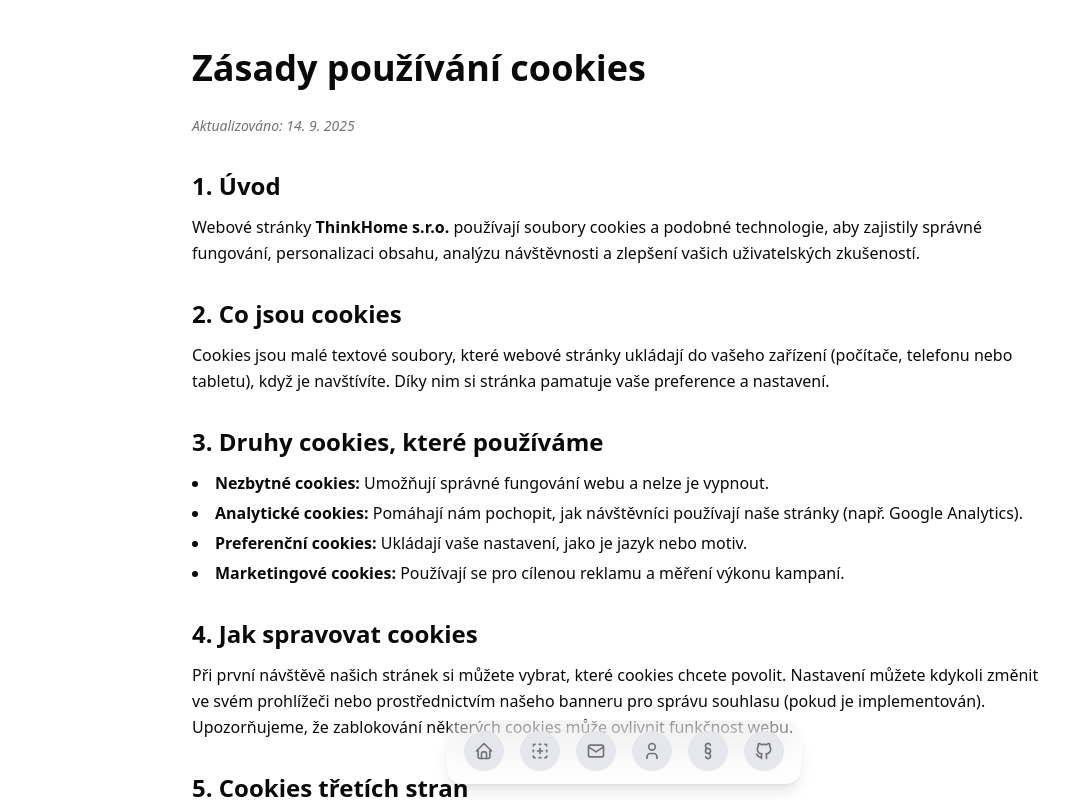
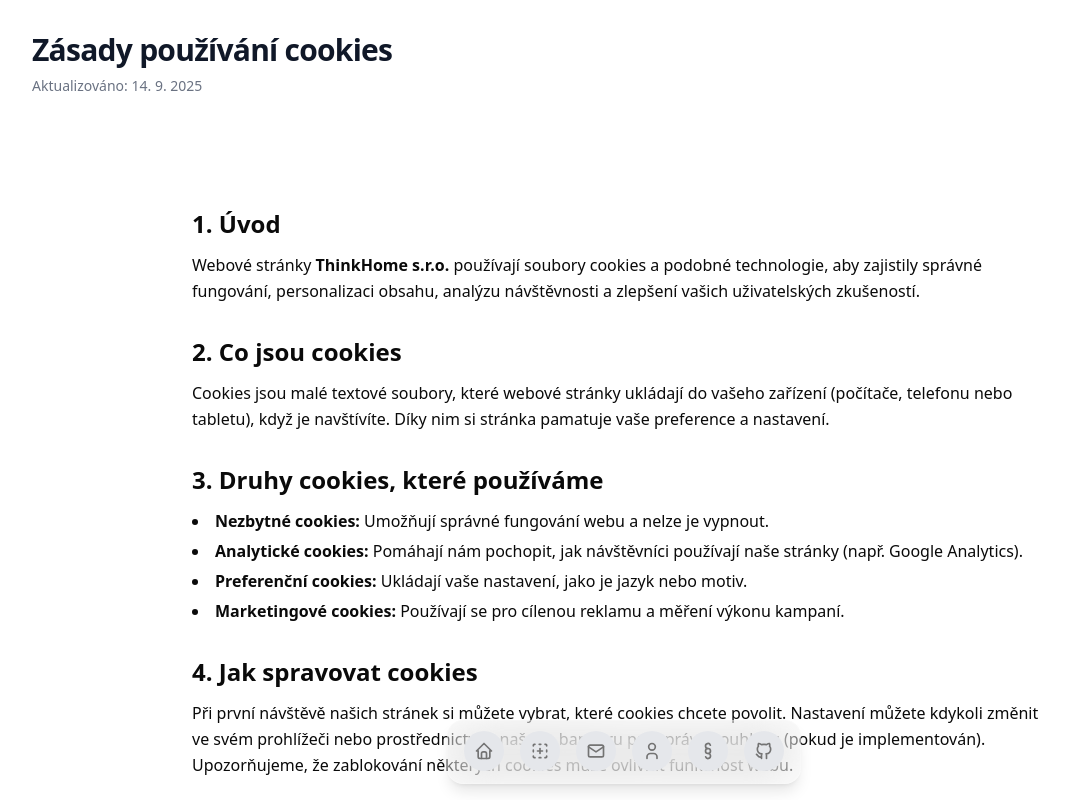
Before and after one commit to thinkhome-org/web-v1, a Next.js app: page /legal/cookies in a window 1280 px wide. Shown: the top 800 px of the page, without its empty margins (16-1085 px from the left). Built offline with nearby package versions, Linux system fonts and the light colour scheme.

Commit message:
feat(legal): restructure legal pages with new header component
refactor(ui): extract common card styles to background-container
style(ui): remove redundant backdrop-blur from card components
feat(layout): add grid pattern background to root layout

```diff
--- a/src/app/contact/page.tsx
+++ b/src/app/contact/page.tsx
@@ -31,10 +31,10 @@ export default function ContactPage() {
             return (
               <div
                 key={index}
-                className="group p-6 rounded-lg bg-card/60 border border-border hover:border-muted-foreground/20 transition-all duration-300 backdrop-blur-xl z-10 hover:scale-105 transform-gpu"
+                className="group p-6 rounded-lg bg-card/60 border border-border hover:border-muted-foreground/20 transition-all duration-300 z-10 hover:scale-105 transform-gpu"
               >
                 <div className="flex flex-col items-center justify-center gap-4 h-full">
-                  <div className="p-3 rounded-lg bg-muted/70 group-hover:bg-muted/60 transition-colors backdrop-blur-lg">
+                  <div className="p-3 rounded-lg bg-muted/70 group-hover:bg-muted/60 transition-colors">
                     <Icon className="h-6 w-6 text-foreground" />
                   </div>
                   <CopyText
--- a/src/app/layout.tsx
+++ b/src/app/layout.tsx
@@ -66,8 +66,21 @@ export default function RootLayout({
         className={`${geistSans.variable} ${geistMono.variable} antialiased min-h-screen flex flex-col`}
       >
         <Providers>
+          {/* Grid pattern background */}
+          <div className="fixed inset-0 pointer-events-none z-0">
+            <div
+              className="h-full w-full opacity-20"
+              style={{
+                backgroundImage: `
+                  linear-gradient(to right, rgba(255,255,255,0.1) 1px, transparent 1px),
+                  linear-gradient(to bottom, rgba(255,255,255,0.1) 1px, transparent 1px)
+                `,
+                backgroundSize: '80px 80px'
+              }}
+            />
+          </div>
           <BlurFade delay={0.1} inView>
-            <div className="flex-1 mx-auto w-full max-w-7xl px-4 sm:px-6 lg:px-8">
+            <div className="flex-1 mx-auto w-full max-w-7xl px-4 sm:px-6 lg:px-8 relative z-10">
               {children}
             </div>
           </BlurFade>
--- a/src/app/legal/cookies.md
+++ b/src/app/legal/cookies.md
@@ -1,7 +1,3 @@
-# Zásady používání cookies
-
-*Aktualizováno: 14. 9. 2025*
-
 ## 1. Úvod
 
 Webové stránky **ThinkHome s.r.o.** používají soubory cookies a podobné technologie, aby zajistily správné fungování, personalizaci obsahu, analýzu návštěvnosti a zlepšení vašich uživatelských zkušeností.
--- a/src/app/legal/cookies/page.tsx
+++ b/src/app/legal/cookies/page.tsx
@@ -1,11 +1,21 @@
 import React from "react";
 import MarkdownRenderer from "@/components/markdown-renderer";
+import PageHeader from "@/components/ui/page-header";
 import { getMarkdownContent, getMarkdownFilename } from "@/lib/markdown";
 
 const CookiesPage = async () => {
   const content = await getMarkdownContent(getMarkdownFilename('cookies'));
 
-  return <MarkdownRenderer content={content} />;
+  return (
+    <div className="container mx-auto px-4 py-8">
+      <PageHeader
+        title="Zásady používání cookies"
+        date="14. 9. 2025"
+        alignment="left"
+      />
+      <MarkdownRenderer content={content} />
+    </div>
+  );
 };
 
 export default CookiesPage;
--- a/src/app/legal/privacy-policy.md
+++ b/src/app/legal/privacy-policy.md
@@ -1,7 +1,3 @@
-# Ochrana soukromí
-
-*Aktualizováno: 14. 9. 2025*
-
 ## 1. Úvod
 
 Společnost **ThinkHome s.r.o.** („my
--- a/src/app/legal/privacy-policy/page.tsx
+++ b/src/app/legal/privacy-policy/page.tsx
@@ -1,11 +1,21 @@
 import React from "react";
 import MarkdownRenderer from "@/components/markdown-renderer";
+import PageHeader from "@/components/ui/page-header";
 import { getMarkdownContent, getMarkdownFilename } from "@/lib/markdown";
 
 const PrivacyPage = async () => {
   const content = await getMarkdownContent(getMarkdownFilename('privacy-policy'));
 
-  return <MarkdownRenderer content={content} />;
+  return (
+    <div className="container mx-auto px-4 py-8">
+      <PageHeader
+        title="Ochrana soukromí"
+        date="14. 9. 2025"
+        alignment="left"
+      />
+      <MarkdownRenderer content={content} />
+    </div>
+  );
 };
 
 export default PrivacyPage;
--- a/src/app/legal/terms-of-service.md
+++ b/src/app/legal/terms-of-service.md
@@ -1,7 +1,3 @@
-# Všeobecné obchodní podmínky
-
-*Aktualizováno: 14. 9. 2025*
-
 ## 1. Úvod
 
 Vítejte u **ThinkHome s.r.o.** („my
--- a/src/app/legal/terms-of-service/page.tsx
+++ b/src/app/legal/terms-of-service/page.tsx
@@ -1,11 +1,21 @@
 import React from "react";
 import MarkdownRenderer from "@/components/markdown-renderer";
+import PageHeader from "@/components/ui/page-header";
 import { getMarkdownContent, getMarkdownFilename } from "@/lib/markdown";
 
 const TermsPage = async () => {
   const content = await getMarkdownContent(getMarkdownFilename('terms-of-service'));
 
-  return <MarkdownRenderer content={content} />;
+  return (
+    <div className="container mx-auto px-4 py-8">
+      <PageHeader
+        title="Všeobecné obchodní podmínky"
+        date="14. 9. 2025"
+        alignment="left"
+      />
+      <MarkdownRenderer content={content} />
+    </div>
+  );
 };
 
 export default TermsPage;
--- /dev/null
+++ b/src/components/ui/background-container.tsx
@@ -0,0 +1,23 @@
+import React from "react";
+import { cn } from "@/lib/utils";
+
+interface BackgroundContainerProps {
+  children: React.ReactNode;
+  className?: string;
+}
+
+const BackgroundContainer: React.FC<BackgroundContainerProps> = ({
+  children,
+  className,
+}) => {
+  return (
+    <div className={cn(
+      "p-6 rounded-lg bg-card/60 border border-border backdrop-blur-xl",
+      className
+    )}>
+      {children}
+    </div>
+  );
+};
+
+export default BackgroundContainer;
--- a/src/components/ui/feature-card.tsx
+++ b/src/components/ui/feature-card.tsx
@@ -92,7 +92,7 @@ export function FeatureCard({
   return (
     <div
       className={cn(
-        "group p-6 rounded-lg bg-card/60 border border-border hover:border-muted-foreground/20 transition-all duration-300 backdrop-blur-xl z-10 hover:scale-105 transform-gpu",
+        "group p-6 rounded-lg bg-card/60 border border-border hover:border-muted-foreground/20 transition-all duration-300 z-10 hover:scale-105 transform-gpu",
         onCardClick && "cursor-pointer",
         className
       )}
@@ -104,7 +104,7 @@ export function FeatureCard({
       )}>
         {/* Icon Container */}
         <div className={cn(
-          "p-2 rounded-lg bg-muted/70 group-hover:bg-muted/60 transition-colors flex-shrink-0 backdrop-blur-lg",
+          "p-2 rounded-lg bg-muted/70 group-hover:bg-muted/60 transition-colors flex-shrink-0",
           layout === "vertical" ? "" : "",
           iconContainerClassName
         )}>
--- /dev/null
+++ b/src/components/ui/page-header.tsx
@@ -0,0 +1,47 @@
+import { cn } from "../../lib/utils";
+
+interface PageHeaderProps {
+  title: string;
+  subtitle?: string;
+  date?: string;
+  alignment?: "left" | "center" | "right";
+  className?: string;
+}
+
+export function PageHeader({
+  title,
+  subtitle,
+  date,
+  alignment = "left",
+  className
+}: PageHeaderProps) {
+  const alignmentClasses = {
+    left: "text-left",
+    center: "text-center",
+    right: "text-right"
+  };
+
+  return (
+    <div className={cn(
+      "mb-8 space-y-2",
+      alignmentClasses[alignment],
+      className
+    )}>
+      <h1 className="text-3xl font-bold tracking-tight text-gray-900 dark:text-gray-100">
+        {title}
+      </h1>
+      {subtitle && (
+        <p className="text-lg text-gray-600 dark:text-gray-400">
+          {subtitle}
+        </p>
+      )}
+      {date && (
+        <p className="text-sm text-gray-500 dark:text-gray-500">
+          Aktualizováno: {date}
+        </p>
+      )}
+    </div>
+  );
+}
+
+export default PageHeader;
--- a/src/components/ui/team-member-card.tsx
+++ b/src/components/ui/team-member-card.tsx
@@ -59,7 +59,7 @@ export function TeamMemberCard({
   return (
     <div
       className={cn(
-        "group p-6 rounded-lg bg-card/60 border border-border hover:border-muted-foreground/20 transition-all duration-300 backdrop-blur-xl z-10 hover:scale-105 transform-gpu",
+        "group p-6 rounded-lg bg-card/60 border border-border hover:border-muted-foreground/20 transition-all duration-300 z-10 hover:scale-105 transform-gpu",
         onCardClick && "cursor-pointer",
         className
       )}
@@ -68,7 +68,7 @@ export function TeamMemberCard({
       <div className="flex flex-col items-center gap-4 h-full">
         {/* Avatar */}
         <div className={cn(
-          "relative rounded-lg bg-muted/70 group-hover:bg-muted/60 transition-colors backdrop-blur-lg overflow-hidden",
+          "relative rounded-lg bg-muted/70 group-hover:bg-muted/60 transition-colors overflow-hidden",
           avatarSizes[avatarSize]
         )}>
           {member.photo_location && member.photo_location !== '' ? (
```
